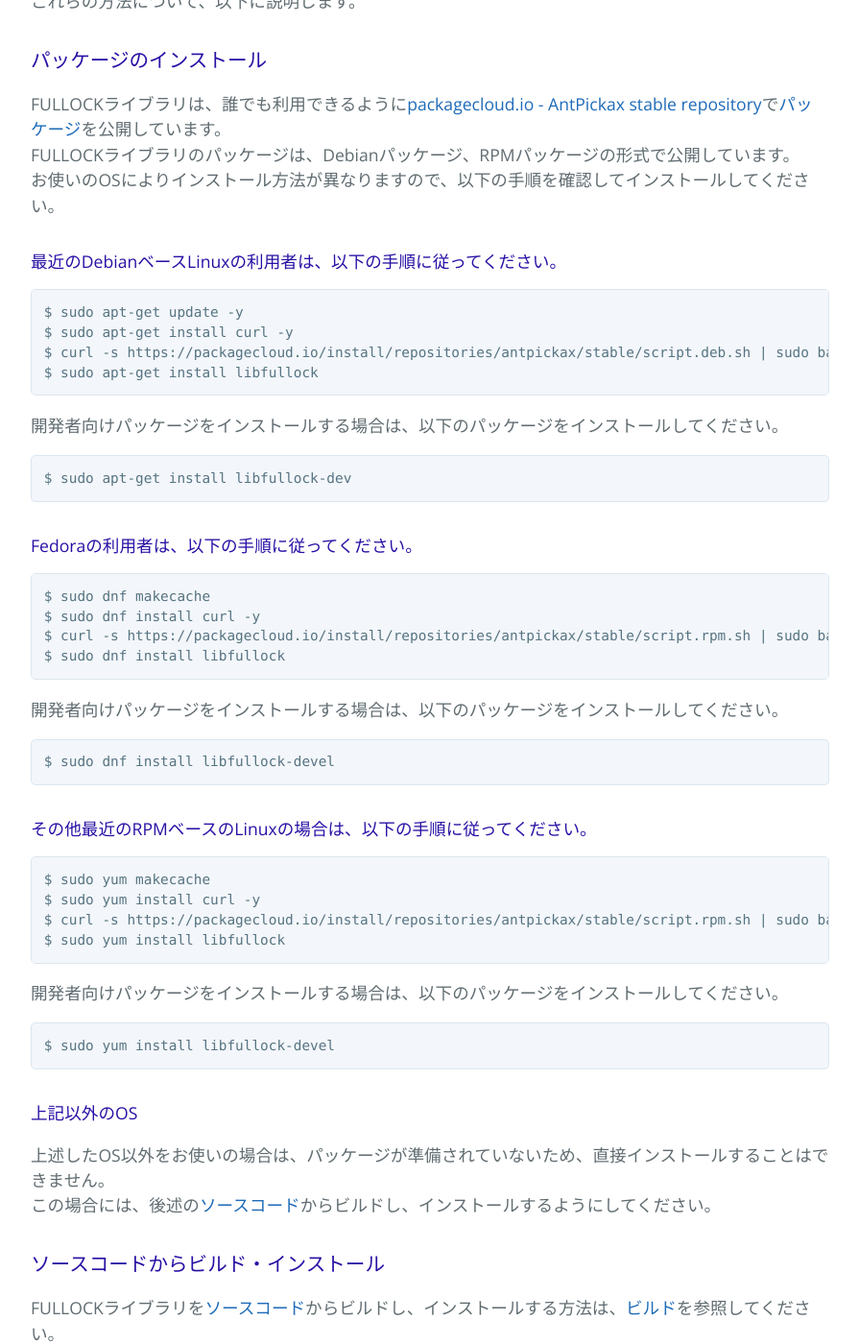
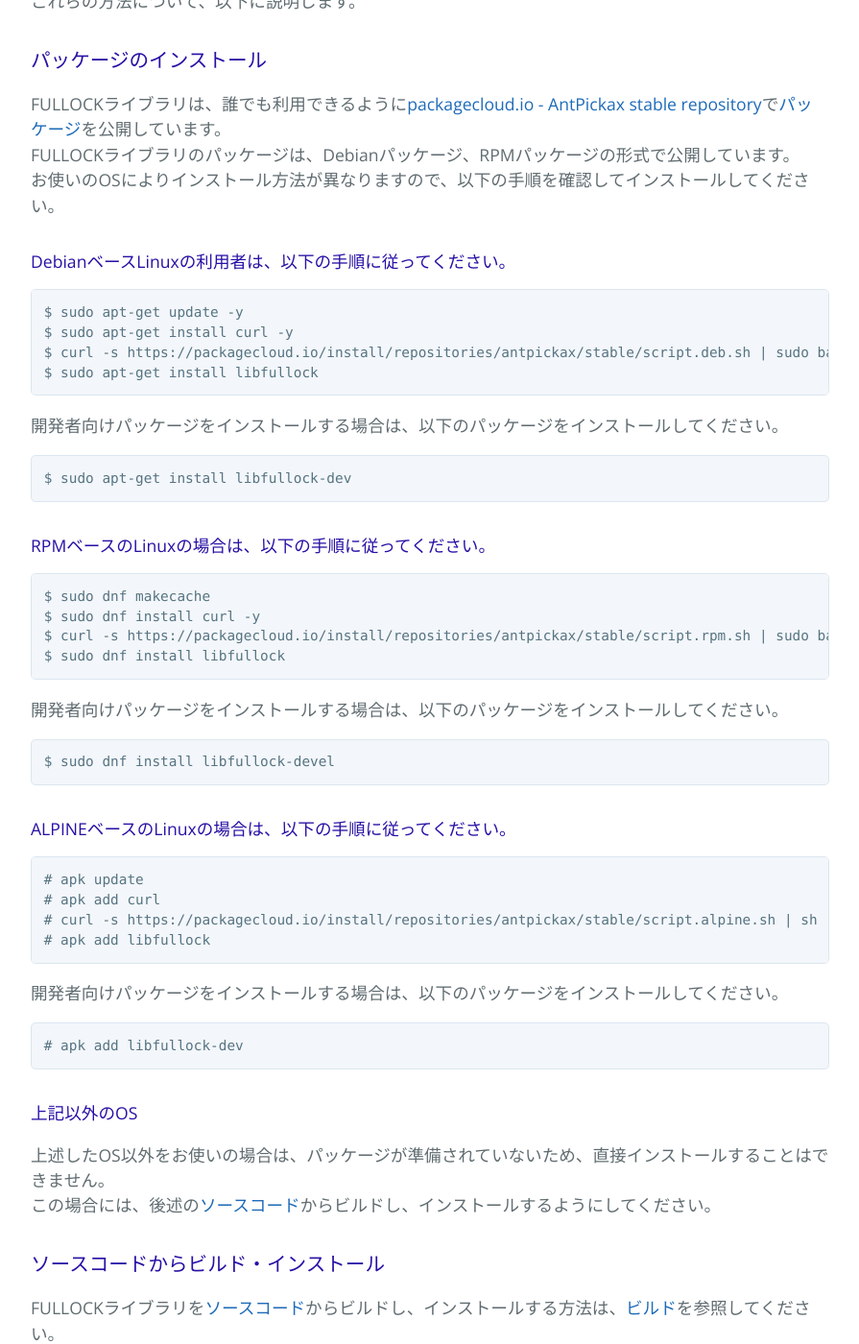
Before and after one commit to yahoojapan/fullock, a Jekyll site: the page built from usageja.md, in a window 1280 px wide and 1400 px high, scrolled down 530 px. Shown: the whole window at 96% size, without its empty margins (192-1087 px from the left). Built offline with Jekyll 4.4.1, drawn with Linux system fonts in a browser that asks for light colours.

Commit message:
[gh-pages] Updated usage pages

````diff
--- a/usageja.md
+++ b/usageja.md
@@ -26,7 +26,7 @@ FULLOCKライブラリは、誰でも利用できるように[packagecloud.io -
 FULLOCKライブラリのパッケージは、Debianパッケージ、RPMパッケージの形式で公開しています。
 お使いのOSによりインストール方法が異なりますので、以下の手順を確認してインストールしてください。
 
-#### 最近のDebianベースLinuxの利用者は、以下の手順に従ってください。
+#### DebianベースLinuxの利用者は、以下の手順に従ってください。
 ```
 $ sudo apt-get update -y
 $ sudo apt-get install curl -y
@@ -38,7 +38,7 @@ $ sudo apt-get install libfullock
 $ sudo apt-get install libfullock-dev
 ```
 
-#### Fedoraの利用者は、以下の手順に従ってください。
+#### RPMベースのLinuxの場合は、以下の手順に従ってください。
 ```
 $ sudo dnf makecache
 $ sudo dnf install curl -y
@@ -50,16 +50,16 @@ $ sudo dnf install libfullock
 $ sudo dnf install libfullock-devel
 ```
 
-#### その他最近のRPMベースのLinuxの場合は、以下の手順に従ってください。
+#### ALPINEベースのLinuxの場合は、以下の手順に従ってください。
 ```
-$ sudo yum makecache
-$ sudo yum install curl -y
-$ curl -s https://packagecloud.io/install/repositories/antpickax/stable/script.rpm.sh | sudo bash
-$ sudo yum install libfullock
+# apk update
+# apk add curl
+# curl -s https://packagecloud.io/install/repositories/antpickax/stable/script.alpine.sh | sh
+# apk add libfullock
 ```
 開発者向けパッケージをインストールする場合は、以下のパッケージをインストールしてください。
 ```
-$ sudo yum install libfullock-devel
+# apk add libfullock-dev
 ```
 
 #### 上記以外のOS
````
Also changed, not shown: usage.md (+8 -8 lines).
